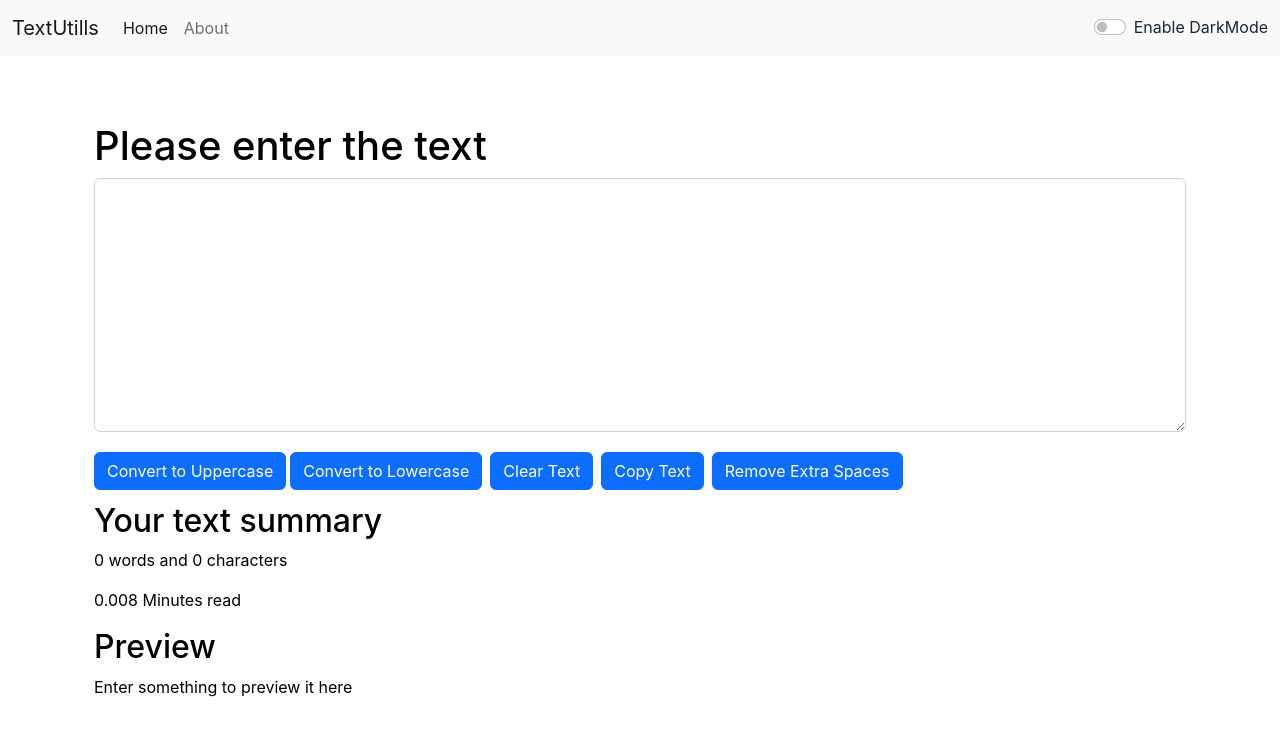
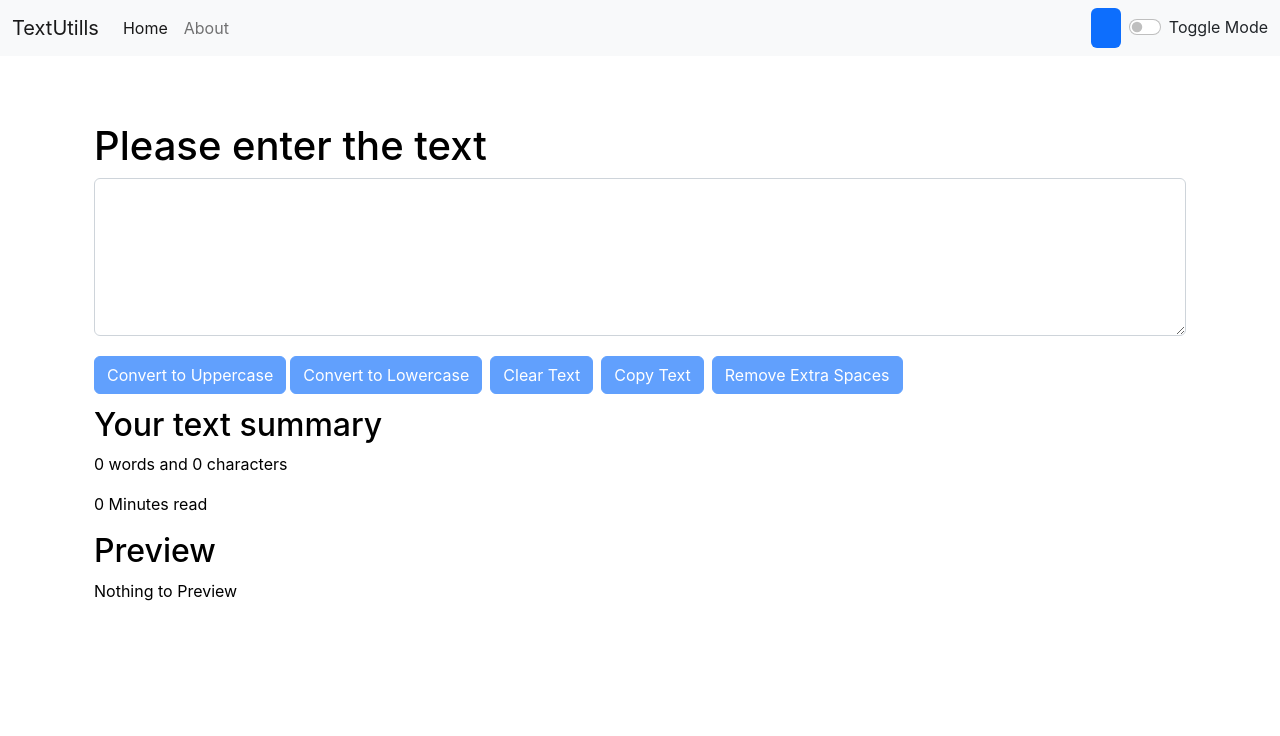
Before and after one commit to shubhamy1/textUtil, a React (Create React App) app: page / in a window 1280 px wide. Shown: the top 736 px of the page. Built offline with nearby package versions, Linux system fonts and the light colour scheme.

Commit message:
some issues fixed

```diff
--- a/public/index.html
+++ b/public/index.html
@@ -25,8 +25,15 @@
       Learn how to configure a non-root public URL by running `npm run build`.
     -->
     <!-- CSS only -->
-<link href="https://cdn.jsdelivr.net/npm/bootstrap@5.2.2/dist/css/bootstrap.min.css" rel="stylesheet" integrity="sha384-Zenh87qX5JnK2Jl0vWa8Ck2rdkQ2Bzep5IDxbcnCeuOxjzrPF/et3URy9Bv1WTRi" crossorigin="anonymous">
-    <title>Textutills-Home</title>
+    <link
+      href="https://cdn.jsdelivr.net/npm/bootstrap@5.2.2/dist/css/bootstrap.min.css"
+      rel="stylesheet"
+      integrity="sha384-Zenh87qX5JnK2Jl0vWa8Ck2rdkQ2Bzep5IDxbcnCeuOxjzrPF/et3URy9Bv1WTRi"
+      crossorigin="anonymous"
+    />
+    <title>
+      Textutills- Word | Character Counter | Copy Text | Remove extra spaces
+    </title>
   </head>
   <body>
     <noscript>You need to enable JavaScript to run this app.</noscript>
@@ -42,6 +49,10 @@
       To create a production bundle, use `npm run build` or `yarn build`.
     -->
     <!-- JavaScript Bundle with Popper -->
-<script src="https://cdn.jsdelivr.net/npm/bootstrap@5.2.2/dist/js/bootstrap.bundle.min.js" integrity="sha384-OERcA2EqjJCMA+/3y+gxIOqMEjwtxJY7qPCqsdltbNJuaOe923+mo//f6V8Qbsw3" crossorigin="anonymous"></script>
+    <script
+      src="https://cdn.jsdelivr.net/npm/bootstrap@5.2.2/dist/js/bootstrap.bundle.min.js"
+      integrity="sha384-OERcA2EqjJCMA+/3y+gxIOqMEjwtxJY7qPCqsdltbNJuaOe923+mo//f6V8Qbsw3"
+      crossorigin="anonymous"
+    ></script>
   </body>
 </html>
--- a/src/App.js
+++ b/src/App.js
@@ -11,7 +11,7 @@ function App() {
   const [mode, setMode] = useState("light");
   const [alert, setAlert] = useState(null);
 
-  const toggleMode = () => {
+  const toggleMode = (cls) => {
     if (mode === "light") {
       setMode("dark");
       document.body.style.backgroundColor = "#042743";
--- a/src/components/Navbar.js
+++ b/src/components/Navbar.js
@@ -39,6 +39,7 @@ export default function Navbar(props) {
                 About
               </Link>
             </li>
+
             {/* <li className="nav-item dropdown">
               <Link
                 className="nav-link dropdown-toggle"
@@ -70,21 +71,11 @@ export default function Navbar(props) {
                 </li>
               </ul>
             </li> */}
-            {/* <li className="nav-item">
-            <a className="nav-link disabled">Disabled</a>
-          </li> */}
           </ul>
-          {/* <form className="d-flex" role="search">
-            <input
-              className="form-control me-2"
-              type="search"
-              placeholder="Search"
-              aria-label="Search"
-            />
-            <button className="btn btn-outline-success" type="submit">
-              Search
-            </button>
-          </form> */}
+          <div className="d-flex">
+              <div className="bg-primary rounded mx-2" style={{height:'40px',width:'30px'}}>
+              </div>
+            </div>
           <div
             className={`form-check form-switch text-${
               props.mode === `light` ? `dark` : `light`
@@ -101,7 +92,7 @@ export default function Navbar(props) {
               className="form-check-label"
               htmlFor="flexSwitchCheckDefault"
             >
-              Enable DarkMode
+              Toggle Mode
             </label>
           </div>
         </div>
--- a/src/components/TextForm.js
+++ b/src/components/TextForm.js
@@ -28,6 +28,7 @@ export default function TextForm(props) {
     let text = document.getElementById("mybox");
     text.select();
     navigator.clipboard.writeText(text.value);
+    document.getSelection().removeAllRanges();
     props.showAlert("Copied to clipboard successfully", "succes");
   };
 
@@ -38,7 +39,10 @@ export default function TextForm(props) {
 
   return (
     <div style={{ color: props.mode === `light` ? `black` : `white` }}>
-      <div className="container" style={{ color: props.mode === `light` ? `black` : `white` }}>
+      <div
+        className="container"
+        style={{ color: props.mode === `light` ? `black` : `white` }}
+      >
         {/* <label htmlFor="mybox" className="form-label">
             {props.heading}
           </label> */}
@@ -53,33 +57,64 @@ export default function TextForm(props) {
             value={text}
             onChange={handleOnChange}
             id="mybox"
-            rows="10"
+            rows="6"
           ></textarea>
         </div>
-        <button className="btn btn-primary" onClick={handleOnUpClick}>
+        <button
+          className="btn btn-primary"
+          disabled={text.length === 0}
+          onClick={handleOnUpClick}
+        >
           Convert to Uppercase
         </button>
-        <button className="btn btn-primary mx-1 my-1" onClick={handleOnLoClick}>
+        <button
+          className="btn btn-primary mx-1 my-1"
+          disabled={text.length === 0}
+          onClick={handleOnLoClick}
+        >
           Convert to Lowercase
         </button>
-        <button className="btn btn-primary mx-1 my-1" onClick={handleClear}>
+        <button
+          className="btn btn-primary mx-1 my-1"
+          disabled={text.length === 0}
+          onClick={handleClear}
+        >
           Clear Text
         </button>
-        <button className="btn btn-primary mx-1 my-1" onClick={handleCopy}>
+        <button
+          className="btn btn-primary mx-1 my-1"
+          disabled={text.length === 0}
+          onClick={handleCopy}
+        >
           Copy Text
         </button>
-        <button className="btn btn-primary mx-1 my-1" onClick={removeExtraSpace}>
+        <button
+          className="btn btn-primary mx-1 my-1"
+          disabled={text.length === 0}
+          onClick={removeExtraSpace}
+        >
           Remove Extra Spaces
         </button>
       </div>
       <div className="container my-2">
         <h2>Your text summary</h2>
         <p>
-          {text.split(" ").filter((elm)=>{return elm.length !==0}).length} words and {text.length} characters
+          {
+            text.split(" ").filter((elm) => {
+              return elm.length !== 0;
+            }).length
+          }{" "}
+          words and {text.length} characters
         </p>
-        <p>{0.008 * text.split(" ").length} Minutes read</p>
+        <p>
+          {0.008 *
+            text.split(" ").filter((elm) => {
+              return elm.length !== 0;
+            }).length}{" "}
+          Minutes read
+        </p>
         <h2>Preview</h2>
-        <p>{text.length > 0 ? text : "Enter something to preview it here"}</p>
+        <p>{text.length > 0 ? text : "Nothing to Preview"}</p>
       </div>
     </div>
   );
```
